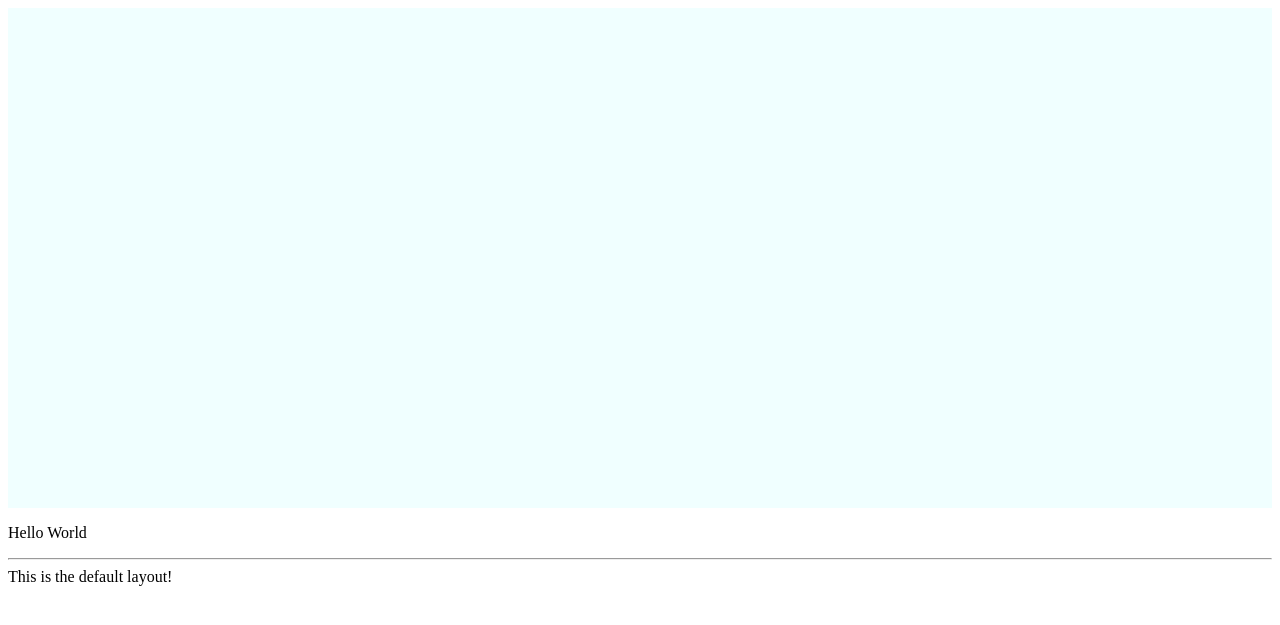
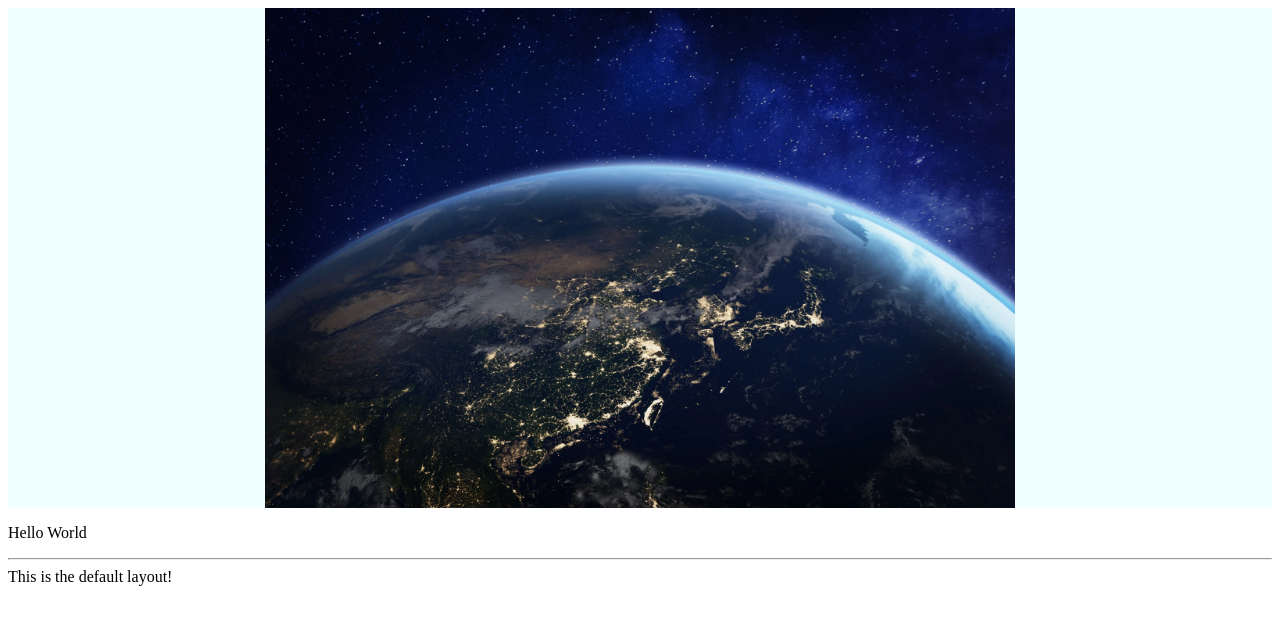
Before and after one commit to AureYuan/aureyuan.github.io, a Jekyll site: the page built from _posts/2023-09-02-test.md, in a window 1280 px wide. Shown: the top 625 px of the page. Built offline with Jekyll 4.4.1, drawn with Linux system fonts in a browser that asks for light colours.

Commit message:
test background

```diff
--- a/_includes/header-img.html
+++ b/_includes/header-img.html
@@ -2,7 +2,7 @@
 
 <style>
     .pic {
-        background-image: url('../_images/light-in-space-web-header.webp');
+        background-image: url('/_images/light-in-space-web-header.webp');
         background-position: center top;
         background-color: azure;
         background-size: contain;
```
